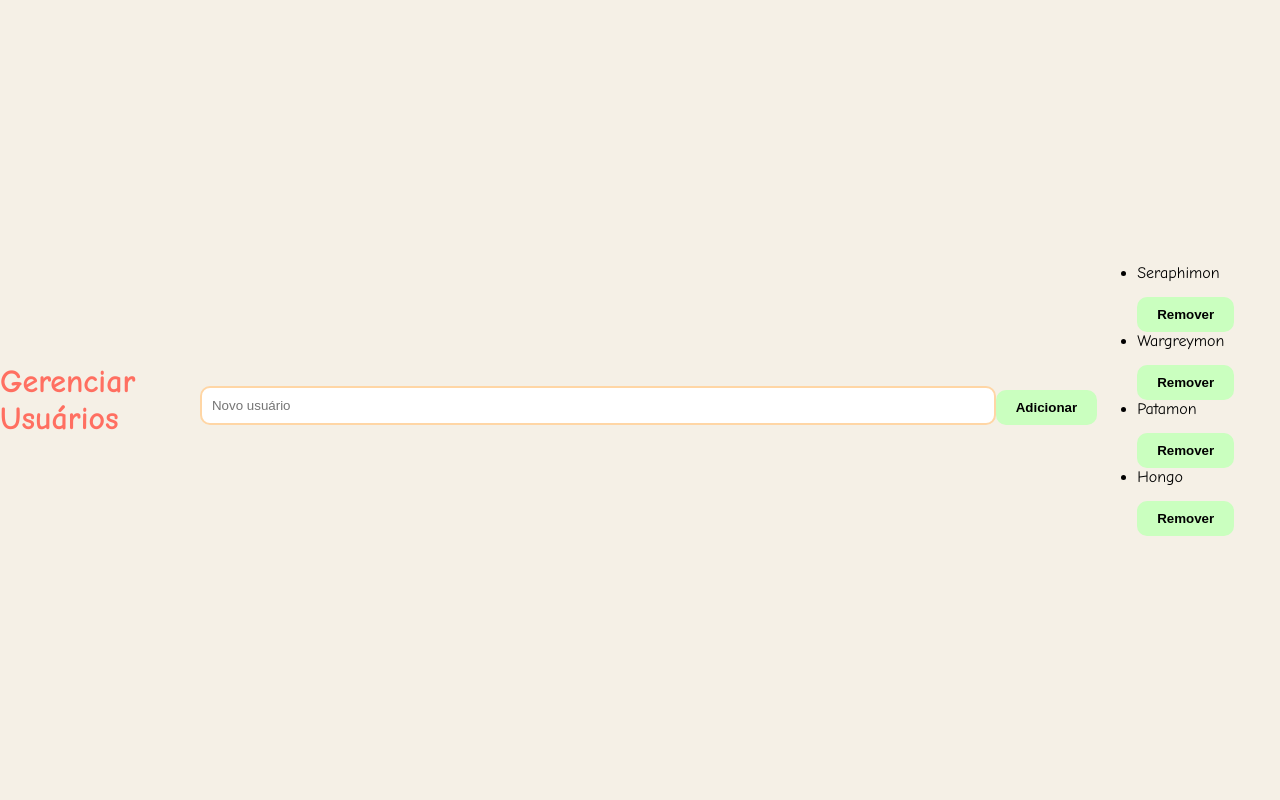
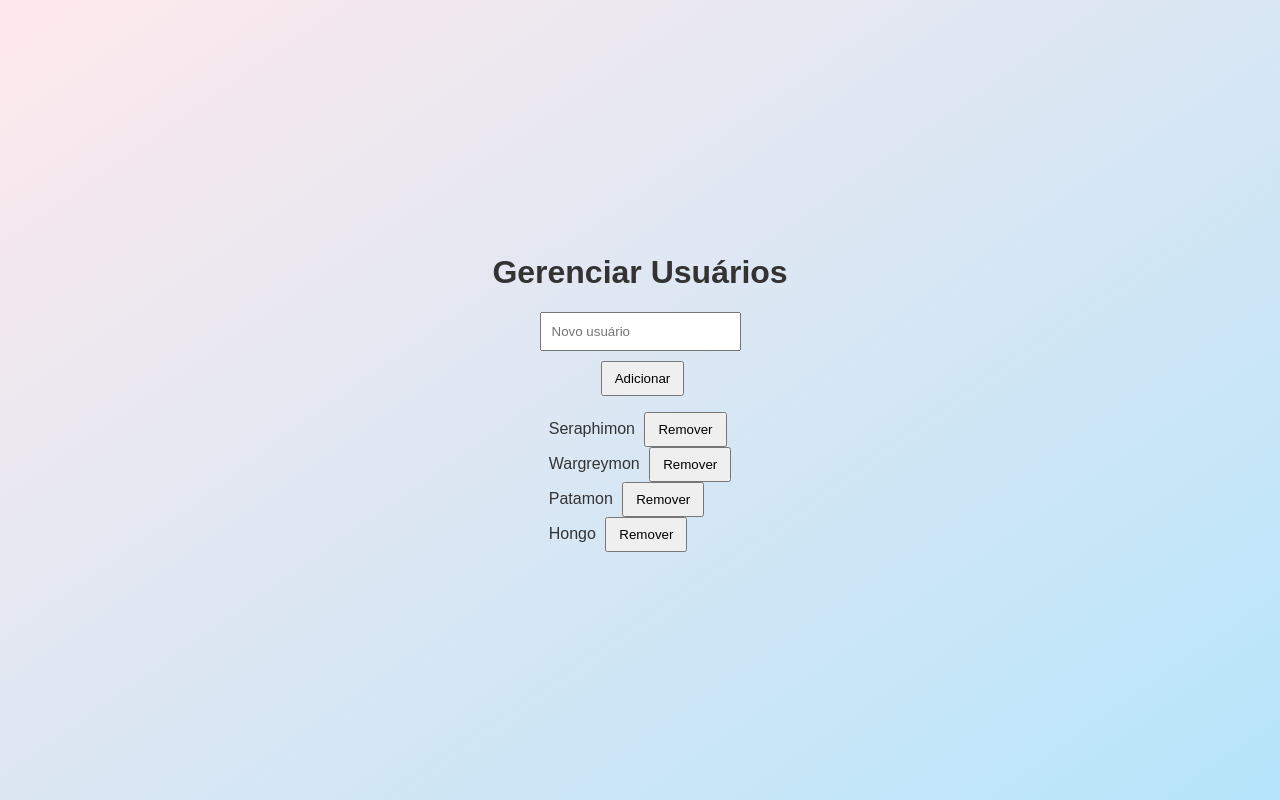
Before and after one commit to tamagotchicorp/tamagotchi_page, a plain HTML site: page admin.html in a window 1280 px wide. Drawn offline with Linux system fonts and the light colour scheme.

Commit message:
Update style.css

```diff
--- a/style.css
+++ b/style.css
@@ -1,49 +1,71 @@
 body {
-  background-color: #f5f0e6;
-  font-family: 'Comic Sans MS', cursive, sans-serif;
+  margin: 0;
+  font-family: 'Arial Rounded MT Bold', sans-serif;
   display: flex;
+  justify-content: center;
   align-items: center;
-  justify-content: center;
   height: 100vh;
-  margin: 0;
+  background: linear-gradient(145deg, #ffe9ec, #b6e5fb);
 }
 
-.login-container {
-  background: #fff6d6;
-  border: 3px dashed #ffafcc;
+.login-page .tamagotchi-container {
+  background-color: #fff;
+  border-radius: 30px;
   padding: 30px;
-  border-radius: 15px;
+  box-shadow: 0 10px 25px rgba(0, 0, 0, 0.1);
   text-align: center;
-  box-shadow: 0 0 10px #e7c6ff;
+  width: 300px;
+  position: relative;
 }
 
-h1 {
-  color: #ff6f61;
+.screen {
+  margin-bottom: 20px;
 }
 
-input {
+.screen input {
+  width: 80%;
   padding: 10px;
-  border: 2px solid #ffd6a5;
   border-radius: 10px;
-  margin-top: 10px;
-  width: 80%;
+  border: 2px solid #ccc;
+  margin-bottom: 10px;
 }
 
-button {
-  margin-top: 15px;
+.screen button {
   padding: 10px 20px;
-  background-color: #caffbf;
+  background-color: #ffd700;
   border: none;
   border-radius: 10px;
+  font-weight: bold;
   cursor: pointer;
-  font-weight: bold;
 }
 
-button:hover {
-  background-color: #bdb2ff;
+.pet-animation {
+  font-size: 50px;
+  animation: bounce 1s infinite alternate;
 }
 
-#error-message {
-  margin-top: 15px;
-  color: red;
+@keyframes bounce {
+  from { transform: translateY(0); }
+  to { transform: translateY(-10px); }
 }
+
+.home-page, .admin-page {
+  flex-direction: column;
+  background-color: #fafafa;
+  color: #333;
+}
+
+.admin-page input {
+  margin-bottom: 10px;
+  padding: 10px;
+}
+
+.admin-page button {
+  padding: 8px 12px;
+  margin-left: 5px;
+}
+
+ul {
+  list-style: none;
+  padding: 0;
+}
```
